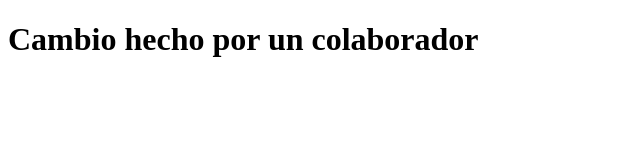
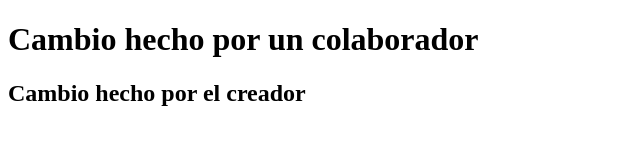
Before and after one commit to Ruiz16-17/PullResquest, a plain HTML site: page index.html in a window 1280 px wide. Shown: the whole page, without its empty margins (0-640 px from the left). Drawn offline with Linux system fonts and the light colour scheme.

Commit message:
Cambios para asegurar de que el fork actualiza
Es para asegurarnos que al hacer fork, todo sigue funcionando y se actualiza en los repositorios que hayan hecho fork

```diff
--- a/index.html
+++ b/index.html
@@ -8,5 +8,6 @@
 </head>
 <body>
     <h1>Cambio hecho por un colaborador</h1>
+    <h2>Cambio hecho por el creador</h2>
 </body>
 </html>
```
